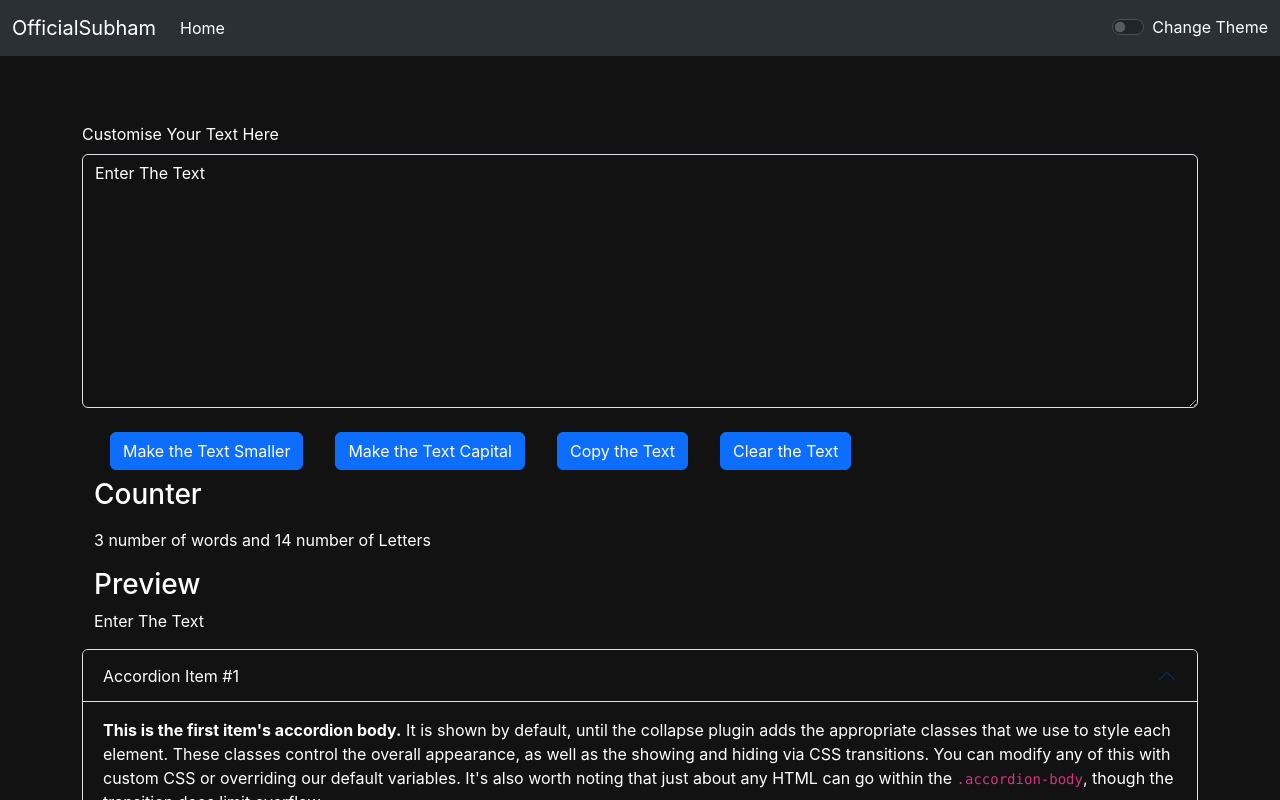
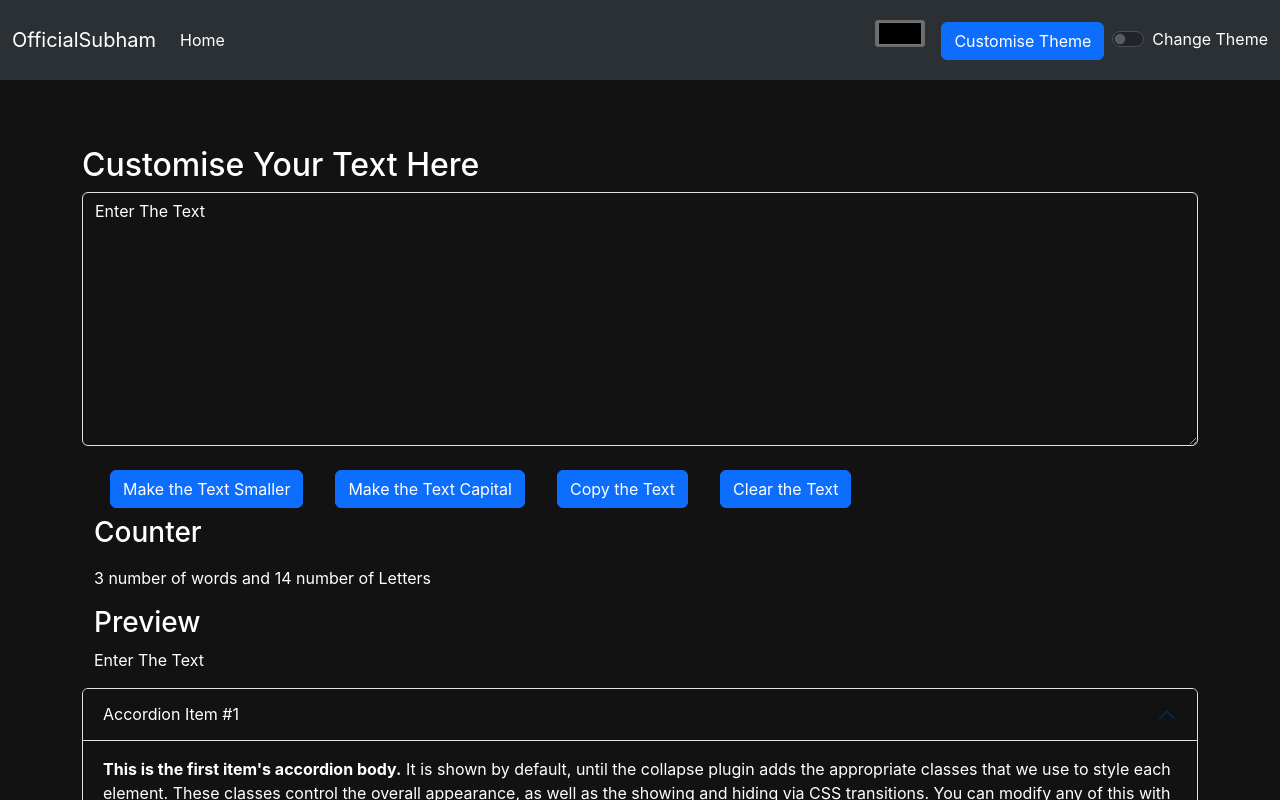
Before and after one commit to OfficialSubham/react-2nd, a React (Create React App) app: page / in a window 1280 px wide. Shown: the top 800 px of the page. Built offline with nearby package versions, Linux system fonts and the light colour scheme.

Commit message:
Added a Customisable theme changer in the WebSite

```diff
--- a/src/App.js
+++ b/src/App.js
@@ -3,11 +3,10 @@ import Navbar from "./Components/Navbar";
 import About from "./Components/About";
 import Textform from "./Components/Textform";
 import { useState } from "react";
-import Alert from './Components/Alert'
+import Alert from "./Components/Alert";
 // import { Route, Routes, BrowserRouter as Router } from "react-router-dom";
 
 function App() {
-
   const [theme, setTheme] = useState("dark");
   const [style, setStyle] = useState({
     background: "#121212",
@@ -16,35 +15,59 @@ function App() {
 
   const [aboutStyle, setAboutStyle] = useState(style);
 
-  const [alert, setAlert] = useState(null)
+  const [alert, setAlert] = useState(null);
 
-  document.body.style.backgroundColor = style.background
-  document.body.style.color = style.color
+  document.body.style.backgroundColor = style.background;
+  document.body.style.color = style.color;
+
+  const customiseTheme = () => {
+    let primaryColor = document.getElementById("primaryColor");
+    // let secondaryColor = document.getElementById("secondaryColor")
+    // console.log(primaryColor.value);
+    if (theme === "dark") {
+      setStyle({
+        background: primaryColor.value,
+        color: "#000000",
+      });
+      setAboutStyle({
+        background: primaryColor.value,
+        color: "#000000",
+      });
+    } else {
+      setStyle({
+        background: primaryColor.value,
+        color: "#ffffff",
+      });
+      setAboutStyle({
+        background: primaryColor.value,
+        color: "#ffffff",
+      });
+    }
+  };
 
   // let timeOutId;
 
   function showAlert(status, message) {
     setAlert({
       status: status,
-      message: message
+      message: message,
     });
     // if(timeOutId) {
-      // clearTimeout(timeOutId);
+    // clearTimeout(timeOutId);
     // }
     setTimeout(() => {
-      setAlert(null)
-    }, 1500)
+      setAlert(null);
+    }, 1500);
     // console.log(timeOutId);
   }
 
   function changeTheme() {
     if (theme === "dark") {
       setTheme("light");
-      showAlert("success", "Theme is set to Light Mode")
+      showAlert("success", "Theme is set to Light Mode");
     } else {
       setTheme("dark");
-      showAlert("success", "Theme is set to Dark Mode")
-
+      showAlert("success", "Theme is set to Dark Mode");
     }
     changeStyle();
   }
@@ -69,28 +92,23 @@ function App() {
         color: "#ffffff",
       });
     }
-
   }
 
-  function changeAboutStyle () {
-    if(aboutStyle.color === "#000000") {
+  function changeAboutStyle() {
+    if (aboutStyle.color === "#000000") {
       setAboutStyle({
         background: "#000000",
         color: "#ffffff",
-
-      })
-      showAlert("success", "About is set to Dark Mode")
-    }
-    else {
+      });
+      showAlert("success", "About is set to Dark Mode");
+    } else {
       setAboutStyle({
         background: "#cccccc",
         color: "#000000",
-      })
-      showAlert("success", "About is set to Light Mode")
+      });
+      showAlert("success", "About is set to Light Mode");
     }
   }
-
-
 
   return (
     // <>
@@ -120,11 +138,24 @@ function App() {
     // </>
     //Above is for using Router in React
     <>
-      <Navbar changeTheme={changeTheme} theme={theme} changeStyle={changeStyle} style={style} showAlert={showAlert}/>
-      <Alert alert={alert}/>
+      <Navbar
+        changeTheme={changeTheme}
+        theme={theme}
+        changeStyle={changeStyle}
+        style={style}
+        showAlert={showAlert}
+        customiseTheme={customiseTheme}
+      />
+      <Alert alert={alert} />
       <div className="container">
-        <Textform style={style} showAlert={showAlert}/>
-        <About style={aboutStyle} setStyle={setStyle} theme={theme} changeAboutStyle={changeAboutStyle} showAlert={showAlert}/>
+        <Textform style={style} showAlert={showAlert} />
+        <About
+          style={aboutStyle}
+          setStyle={setStyle}
+          theme={theme}
+          changeAboutStyle={changeAboutStyle}
+          showAlert={showAlert}
+        />
       </div>
     </>
   );
--- a/src/Components/Navbar.js
+++ b/src/Components/Navbar.js
@@ -1,10 +1,17 @@
+import { getElementError } from "@testing-library/react";
 import React from "react";
 // import { Link } from "react-router-dom";
 
 export default function Navbar(props) {
+
   return (
-    <nav className="navbar navbar-expand-lg bg-body-tertiary" data-bs-theme={props.theme === "dark" ? "dark" : "light"
-    }>
+    <nav
+      className="navbar navbar-expand-lg bg-body-tertiary"
+      data-bs-theme={props.theme === "dark" ? "dark" : "light"}
+      style={{
+        height: "80px",
+      }}
+    >
       <div className="container-fluid">
         <a className="navbar-brand" href="#">
           OfficialSubham
@@ -45,6 +52,19 @@ export default function Navbar(props) {
             </button>
           </form> */}
 
+          <div className="">
+            <input
+              type="color"
+              className="mx-2"
+              id="primaryColor"
+            />
+            {/* <input type="color" className="mx-2"  id="secondaryColor"/> */}
+
+            <button className="btn btn-primary mx-2" onClick={props.customiseTheme}>
+              Customise Theme
+            </button>
+          </div>
+
           <div className="form-check form-switch">
             <input
               className="form-check-input"
@@ -52,11 +72,15 @@ export default function Navbar(props) {
               role="switch"
               id="flexSwitchCheckDefault"
               onClick={props.changeTheme}
-
             />
             <label
               className="form-check-label"
               htmlFor="flexSwitchCheckDefault"
+              style={
+                {
+                  color: props.theme === "dark" ? "#ffffff" : "#000000"
+                }
+              }
             >
               Change Theme
             </label>
--- a/src/Components/Textform.js
+++ b/src/Components/Textform.js
@@ -67,9 +67,9 @@ export default function Textform(props) {
   return (
     <>
       <div className="mb-3 my-3" style={{"backgroundColor": props.style.background}}>
-        <label htmlFor="exampleFormControlTextarea1" className="form-label">
+        <h2 htmlFor="exampleFormControlTextarea1" className="form-label">
           Customise Your Text Here
-        </label>
+        </h2>
         <textarea
           className="form-control"
           id="exampleFormControlTextarea1"
```
